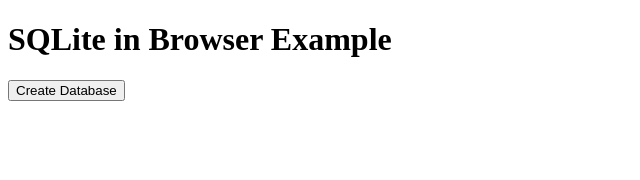
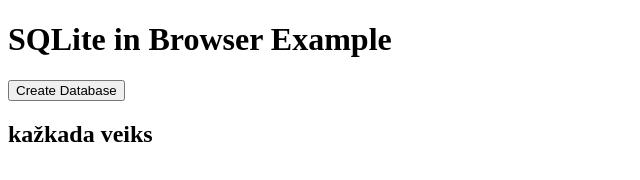
Before and after one commit to VytautasJ/kaciukai, a plain HTML site: page index.html in a window 1280 px wide. Shown: the whole page, without its empty margins (0-640 px from the left). Drawn offline with Linux system fonts and the light colour scheme.

Commit message:
Update index.html

```diff
--- a/index.html
+++ b/index.html
@@ -8,5 +8,6 @@
 <body>
     <h1>SQLite in Browser Example</h1>
     <button id="createDatabase">Create Database</button>
+        <h2>kažkada veiks</h2>
 </body>
 </html>
```
